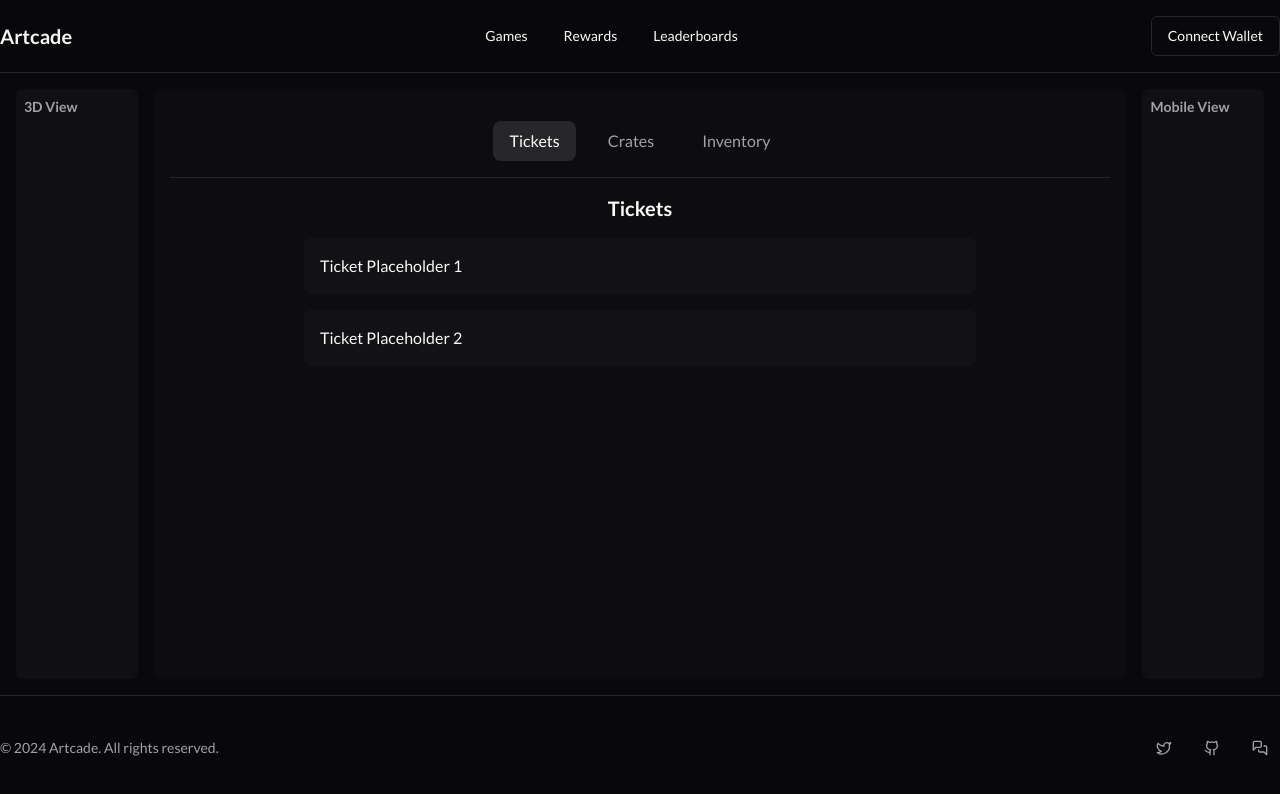
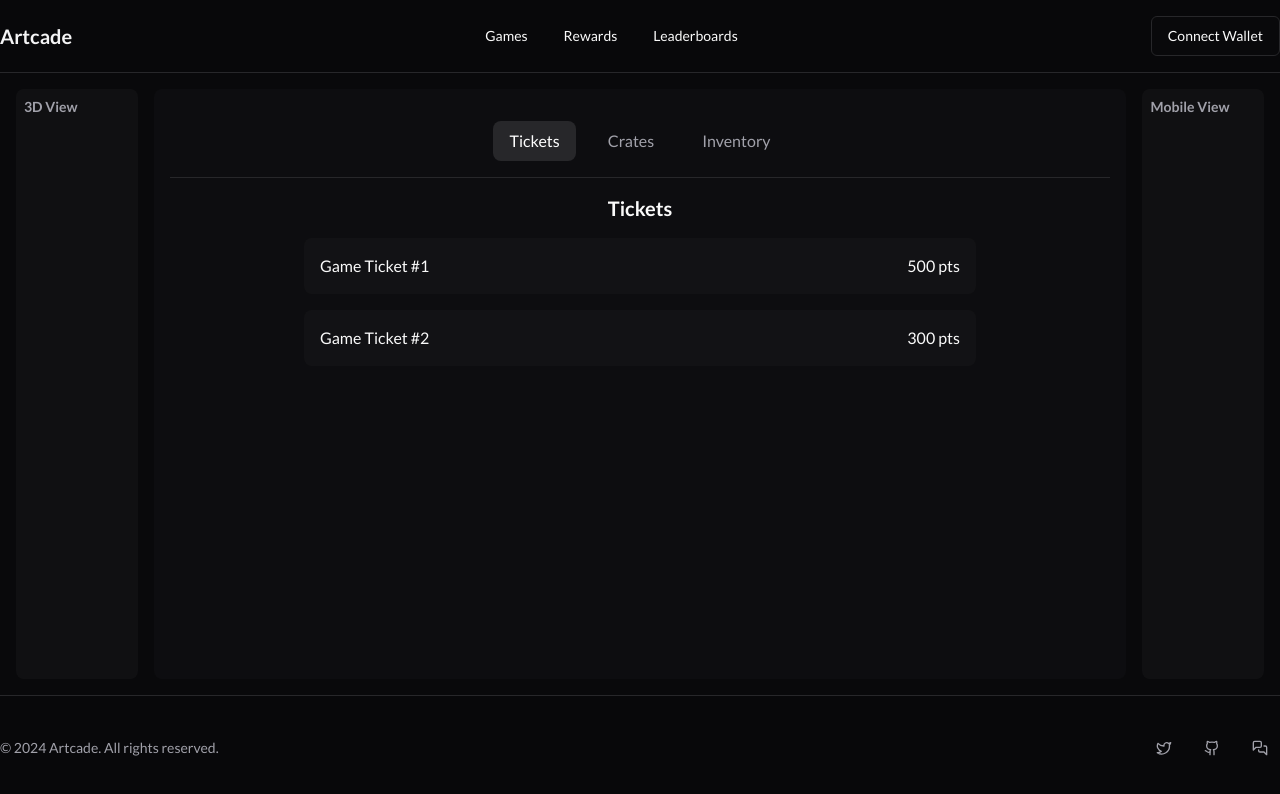
Before and after one commit to 0xartcade/artcade-ui, a Next.js app: page /rewards/tickets in a window 1280 px wide. Shown: the top 794 px of the page. Built offline with nearby package versions, Linux system fonts and the light colour scheme.

Commit message:
- fix deploy issues

```diff
--- a/app/account/page.tsx
+++ b/app/account/page.tsx
@@ -1,3 +1,5 @@
+import React from 'react';
+
 export default function AccountPage() {
   return (
     <div className="container mx-auto py-8">
--- a/app/crates/page.tsx
+++ /dev/null
@@ -1,11 +0,0 @@
-export default function CratesPage() {
-  return (
-    <div className="p-4">
-      <h2 className="text-xl font-semibold mb-4 text-center">Crates</h2>
-      <div className="grid gap-4 max-w-2xl mx-auto">
-        <div className="p-4 bg-zinc-900/50 rounded-lg">Crate Placeholder 1</div>
-        <div className="p-4 bg-zinc-900/50 rounded-lg">Crate Placeholder 2</div>
-      </div>
-    </div>
-  );
-}
--- a/app/games/page.tsx
+++ b/app/games/page.tsx
@@ -1,3 +1,5 @@
+import React from 'react';
+
 export default function GamesPage() {
   return (
     <div className="container mx-auto py-8">
--- a/app/inventory/page.tsx
+++ /dev/null
@@ -1,12 +0,0 @@
-export default function InventoryPage() {
-    return (
-      <div className="container mx-auto py-8">
-        <h2 className="text-xl font-semibold mb-4 text-center">Inventory</h2>
-        <div className="max-w-2xl mx-auto">
-          <div className="p-4 bg-zinc-900/50 rounded-lg">
-            Inventory page placeholder
-          </div>
-        </div>
-      </div>
-    );
-  }
--- a/app/rewards/crates/page.tsx
+++ b/app/rewards/crates/page.tsx
@@ -1,3 +1,5 @@
+import React from 'react';
+
 export default function RewardsCratesPage() {
   return (
     <div className="p-4">
--- a/app/rewards/inventory/page.tsx
+++ b/app/rewards/inventory/page.tsx
@@ -1,3 +1,5 @@
+import React from 'react';
+
 export default function InventoryPage() {
   return (
     <div className="p-4">
--- a/app/rewards/page.tsx
+++ b/app/rewards/page.tsx
@@ -1,3 +1,5 @@
+import React from 'react';
+
 export default function RewardsPage() {
   return (
     <div className="container mx-auto py-8">
--- a/app/rewards/tickets/page.tsx
+++ b/app/rewards/tickets/page.tsx
@@ -1,10 +1,18 @@
-export default function TicketsPage() {
+import React from 'react';
+
+export default function RewardsTicketsPage() {
   return (
     <div className="p-4">
       <h2 className="text-xl font-semibold mb-4 text-center">Tickets</h2>
       <div className="grid gap-4 max-w-2xl mx-auto">
-        <div className="p-4 bg-zinc-900/50 rounded-lg">Ticket Placeholder 1</div>
-        <div className="p-4 bg-zinc-900/50 rounded-lg">Ticket Placeholder 2</div>
+        <div className="p-4 bg-zinc-900/50 rounded-lg flex justify-between items-center">
+          <span>Game Ticket #1</span>
+          <span>500 pts</span>
+        </div>
+        <div className="p-4 bg-zinc-900/50 rounded-lg flex justify-between items-center">
+          <span>Game Ticket #2</span>
+          <span>300 pts</span>
+        </div>
       </div>
     </div>
   );
```
Also changed, not shown: app/tickets/page.tsx (deleted).
